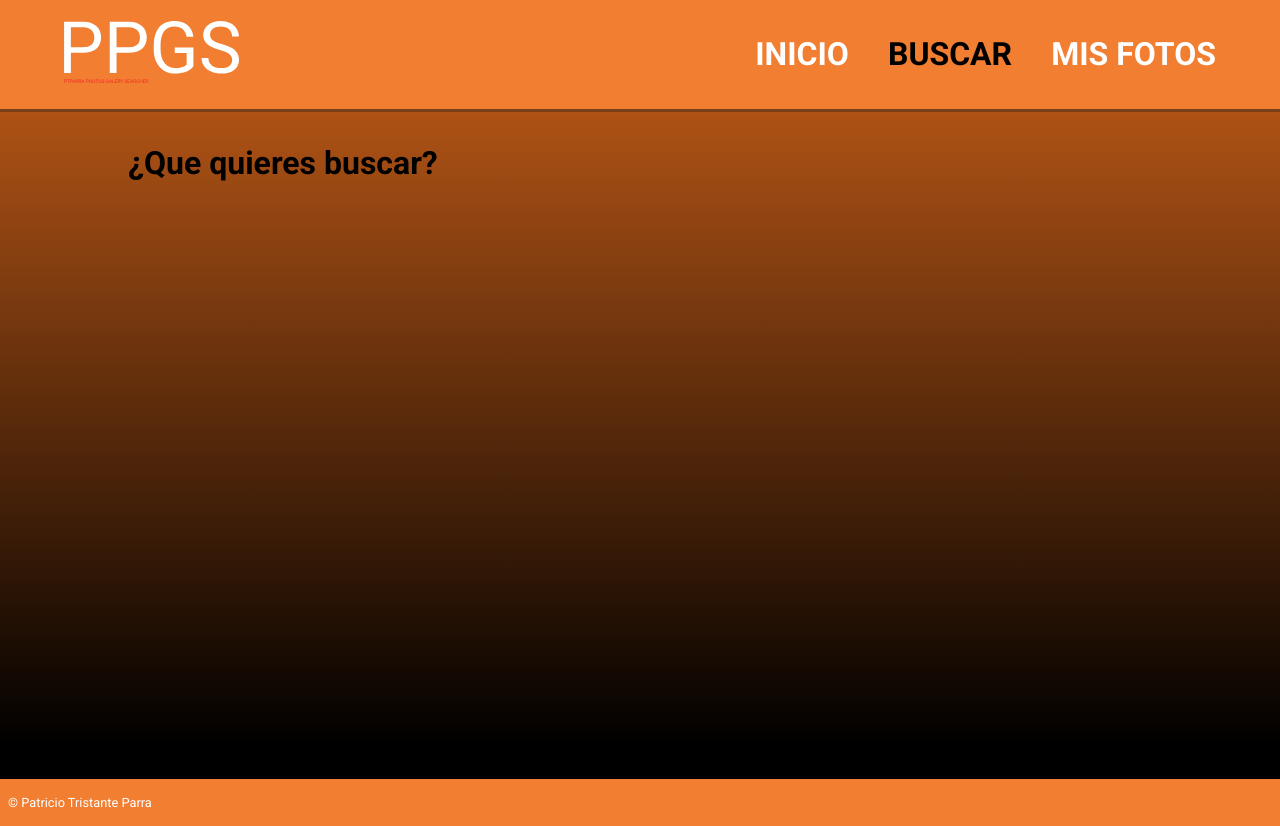
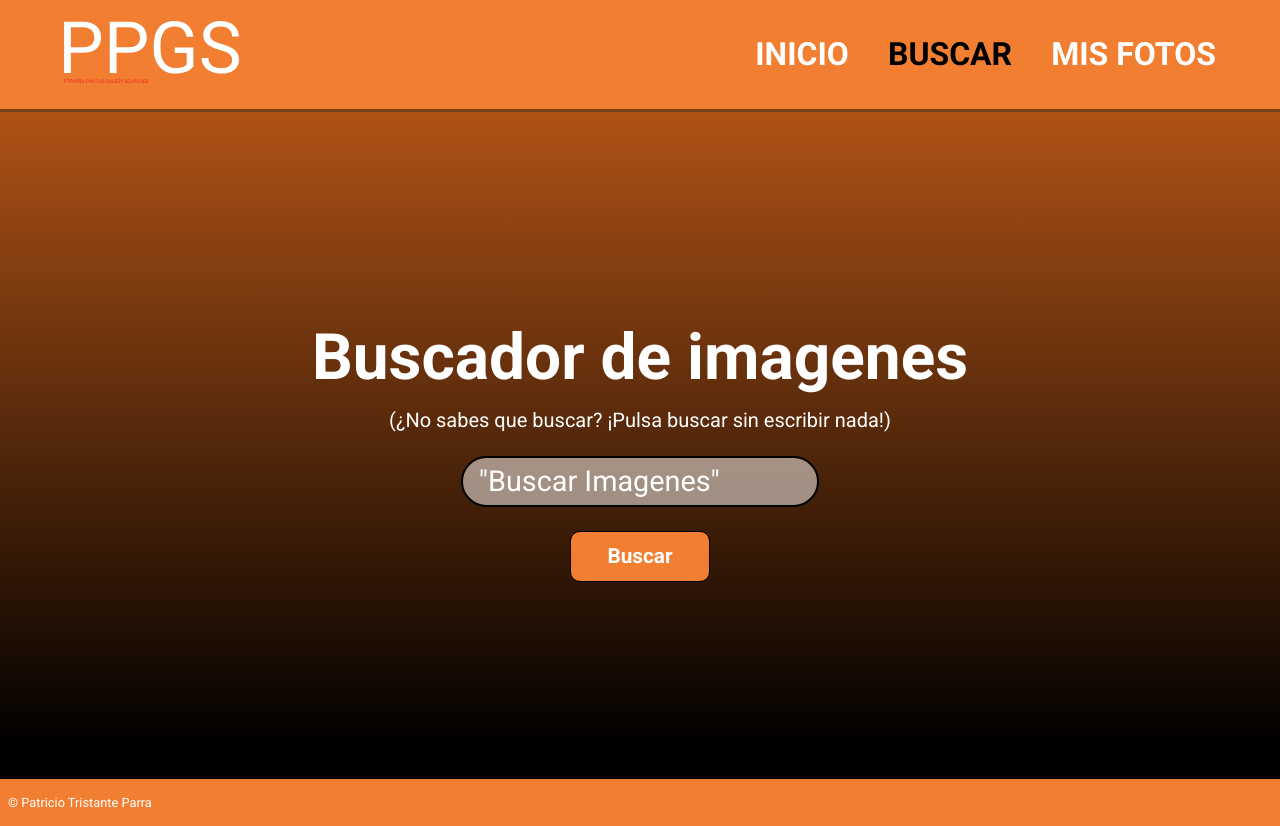
Before and after one commit to PTParra/photo-galery, a React (Vite) app: page /buscar in a window 1280 px wide. Built offline with nearby package versions, Linux system fonts and the light colour scheme.

Commit message:
pagina de formulario de busqueda de imagenes hecha

```diff
--- a/src/main.jsx
+++ b/src/main.jsx
@@ -9,6 +9,7 @@ import { Provider } from 'react-redux'
 import { store } from './app/store.js'
 import { ToastContainer } from 'react-toastify'
 import 'react-toastify/dist/ReactToastify.css';
+import { SearchPage } from './pages/searchPage.jsx'
 
 createRoot(document.getElementById('root')).render(
   <Provider store={store}>
@@ -16,7 +17,7 @@ createRoot(document.getElementById('root')).render(
       <Routes>
         <Route path='/' element={<LayoutComponent />}>
           <Route path='' element={<HomePage />} />
-          <Route path='buscar' element={<h1>¿Que quieres buscar?</h1>} />
+          <Route path='buscar' element={<SearchPage />} />
           <Route path='busqueda/:input' element={<h1>Resultados de:</h1>} />
           <Route path='mis-fotos' element={<h1>Mis Fotos</h1>} />
         </Route>
--- a/src/pages/imagesDisplayer.css
+++ b/src/pages/imagesDisplayer.css
@@ -1,18 +1,18 @@
-.home, .search {
+.home, .results {
   text-align: center;
 }
-.home__title, .search__title {
+.home__title, .results__title {
   font-size: 2rem;
   color: white;
   margin-bottom: 2.5rem;
 }
-.home__spinner-box, .search__spinner-box {
+.home__spinner-box, .results__spinner-box {
   width: 100%;
   position: absolute;
   top: 45%;
   left: 0;
 }
-.home__spinner-box__loader, .search__spinner-box__loader {
+.home__spinner-box__loader, .results__spinner-box__loader {
   width: 48px;
   height: 48px;
   border: 5px solid #FFF;
@@ -32,7 +32,7 @@
 }
 
 @media screen and (min-width: 1000px) {
-  .home__photo-grid, .search__photo-grid {
+  .home__photo-grid, .results__photo-grid {
     display: flex;
     justify-content: space-between;
     gap: 1.5rem;
--- a/src/pages/imagesDisplayer.scss
+++ b/src/pages/imagesDisplayer.scss
@@ -1,7 +1,7 @@
 $colorPrincipal: #F17E31;
 
 
-.home, .search {
+.home, .results {
     text-align: center;
 
     &__title {
@@ -41,7 +41,7 @@ $colorPrincipal: #F17E31;
 }
 
 @media screen and (min-width: 1000px){
-    .home, .search{
+    .home, .results{
         &__photo-grid{
             display: flex;
             justify-content: space-between;
--- /dev/null
+++ b/src/pages/searchPage.css
@@ -0,0 +1,64 @@
+.search {
+  text-align: center;
+}
+.search__title {
+  color: white;
+  font-size: 2rem;
+  margin-bottom: 0.8rem;
+  margin-top: 11rem;
+}
+.search__subtitle {
+  color: white;
+  font-size: 0.65rem;
+  margin-bottom: 1.5rem;
+}
+.search__search-form__input-text {
+  display: block;
+  margin: 0 auto;
+  background-color: rgba(255, 255, 255, 0.4980392157);
+  border: 2px solid black;
+  border-radius: 96px;
+  width: 68%;
+  padding: 0.5rem 1rem;
+  margin-bottom: 1.5rem;
+  color: white;
+}
+.search__search-form__input-text::-moz-placeholder {
+  color: white;
+  opacity: 1;
+}
+.search__search-form__input-text::placeholder {
+  color: white;
+  opacity: 1;
+}
+.search__search-form__input-text::-ms-input-placeholder {
+  color: white;
+}
+.search__search-form__submit-button {
+  background-color: #F17E31;
+  color: white;
+  border: 1px solid black;
+  border-radius: 10px;
+  padding: 0.6rem 2rem;
+  font-weight: 600;
+  font-size: 1.1rem;
+  cursor: pointer;
+}
+
+@media screen and (min-width: 1000px) {
+  .search__title {
+    font-size: 4rem;
+  }
+  .search__subtitle {
+    font-size: 1.25rem;
+  }
+  .search__search-form__input-text {
+    width: 35%;
+    padding: 0.4rem 1rem;
+    font-size: 1.8rem;
+  }
+  .search__search-form__submit-button {
+    padding: 0.8rem 2.3rem;
+    font-size: 1.3rem;
+  }
+}/*# sourceMappingURL=searchPage.css.map */
--- /dev/null
+++ b/src/pages/searchPage.jsx
@@ -0,0 +1,35 @@
+import { useState } from "react";
+import './searchPage.scss';
+import { useNavigate } from "react-router-dom";
+
+
+export const SearchPage = () => {
+
+    const navigate = useNavigate();
+
+    const [searchValue, setSearchValue] = useState("");
+
+    const handleValueChange = (event) => {
+        setSearchValue(event.target.value);
+    }
+
+    const handleSubmit = (event) => {
+        event.preventDefault();
+
+        const route = searchValue !== "" ? '/busqueda/' + searchValue : '/busqueda/aleatorio'
+
+        navigate(route);
+    }
+
+    return (
+        <section className="search">
+            <h1 className="search__title">Buscador de imagenes</h1>
+            <p className="search__subtitle">(¿No sabes que buscar? ¡Pulsa buscar sin escribir nada!)</p>
+            <form onSubmit={handleSubmit} className="search__search-form">
+                <input placeholder='"Buscar Imagenes" 'className="search__search-form__input-text" type="text"
+                value={searchValue} onChange={handleValueChange}/>
+                <input className="search__search-form__submit-button" type="submit" value="Buscar" />
+            </form>
+        </section>
+    )
+}
--- /dev/null
+++ b/src/pages/searchPage.scss
@@ -0,0 +1,79 @@
+$colorPrincipal: #F17E31;
+
+.search{
+    text-align: center;
+
+    &__title{
+        color: white;
+        font-size: 2rem;
+        margin-bottom: .8rem;
+        margin-top: 11rem;
+    }
+
+    &__subtitle{
+        color: white;
+        font-size: .65rem;
+        margin-bottom: 1.5rem;
+    }
+
+    &__search-form{
+        &__input-text{
+            display: block;
+            margin: 0 auto;
+            background-color: #ffffff7F;
+            border: 2px solid black;
+            border-radius: 96px;
+            width: 68%;
+            padding: .5rem 1rem;
+            margin-bottom: 1.5rem;
+            color: white;
+        }
+
+        &__input-text::placeholder{
+            color: white;
+            opacity: 1;
+        }
+
+        &__input-text::-ms-input-placeholder{
+            color: white;
+        }
+
+        &__submit-button{
+            background-color: $colorPrincipal;
+            color: white;
+            border: 1px solid black;
+            border-radius: 10px;
+            padding: .6rem 2rem;
+            font-weight: 600;
+            font-size: 1.1rem;
+            cursor: pointer;
+        }
+    }
+}
+
+
+@media screen and (min-width: 1000px){
+
+    .search{
+        &__title{
+            font-size: 4rem;
+        }
+        &__subtitle{
+            font-size: 1.25rem;
+        }
+
+        &__search-form{
+            &__input-text{
+                width: 35%;
+                padding: .4rem 1rem;
+                font-size: 1.8rem;
+            }
+
+            &__submit-button{
+                padding: .8rem 2.3rem;
+                font-size: 1.3rem;
+            }
+        }
+
+    }
+}
```
Also changed, not shown: 1 other file (tests, documents, lock files or other folders).
